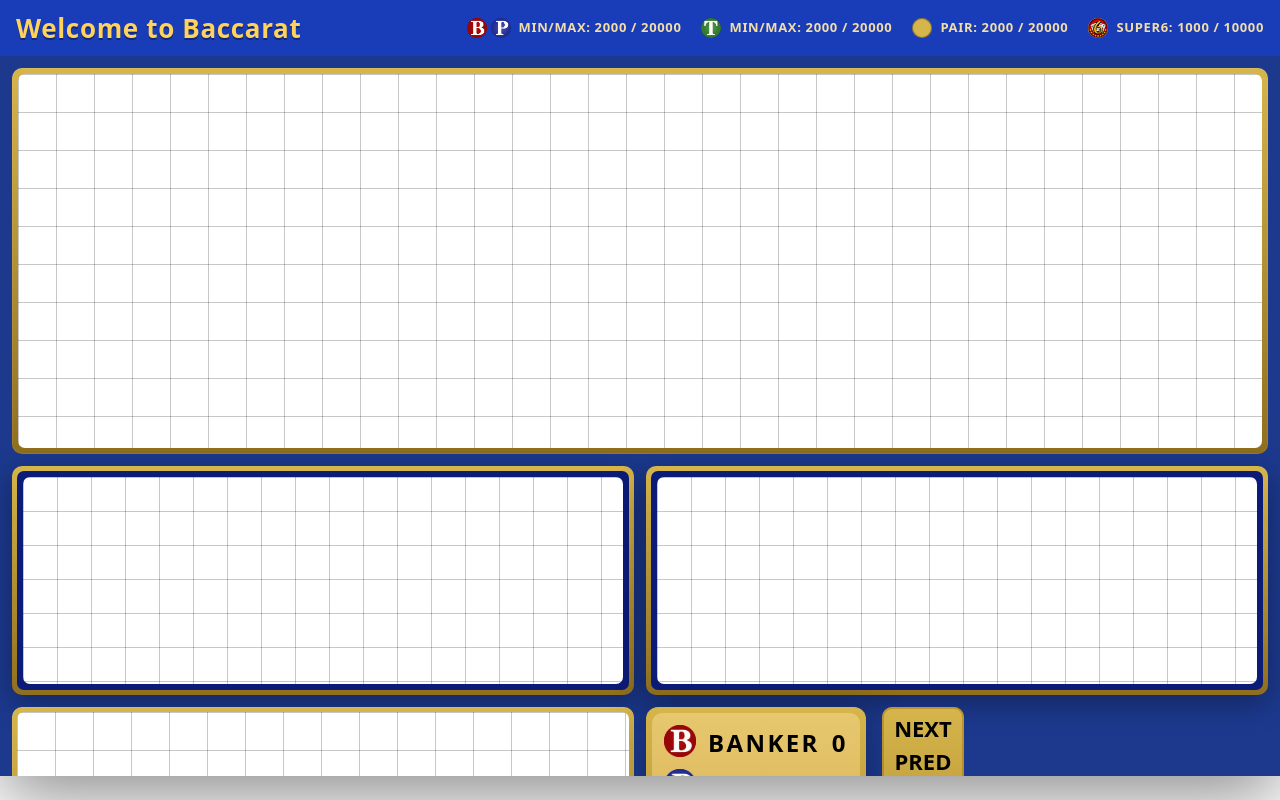
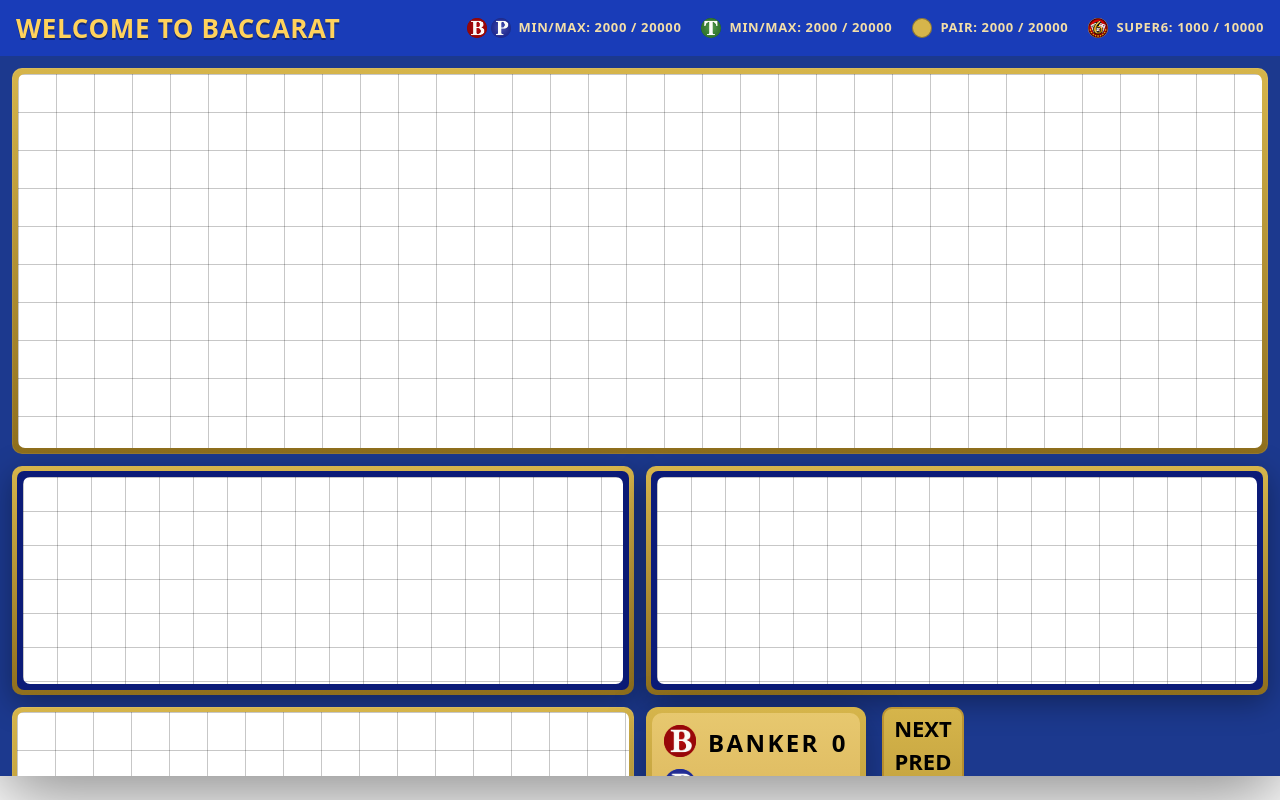
Before and after one commit to sailendra-tharu/baccarat, a React (Vite) app: page / in a window 1280 px wide. Built offline with nearby package versions, Linux system fonts and the light colour scheme.

Commit message:
design conversion of baccarat

```diff
--- a/src/App.tsx
+++ b/src/App.tsx
@@ -85,7 +85,7 @@ export default function App() {
           if (savedBeads) setBeads(JSON.parse(savedBeads))
           const savedShoe = localStorage.getItem("baccarat_shoe")
           if (savedShoe) setShoeNumber(Number(savedShoe))
-        } catch {}
+        } catch { }
         bufferRef.current = "";
       }
 
@@ -192,7 +192,7 @@ export default function App() {
         )
       case "bankerPair":
         return (
-           <div
+          <div
             className="grid place-items-center rounded-full bg-[#1f7a44] shadow-[inset_0_0_0_3px_rgba(255,255,255,0.8)] overflow-hidden"
             style={{ width: size, height: size }}
           >
@@ -201,7 +201,7 @@ export default function App() {
         )
       case "playerPair":
         return (
-           <div
+          <div
             className="grid place-items-center rounded-full bg-[#1f7a44] shadow-[inset_0_0_0_3px_rgba(255,255,255,0.8)] overflow-hidden"
             style={{ width: size, height: size }}
           >
@@ -411,7 +411,7 @@ export default function App() {
               <div className="relative flex items-center justify-between gap-4 bg-blue-800 px-4">
                 <div className="flex items-center gap-3">
                   <div className="text-[26px] font-black tracking-wide text-[#ffd25c] drop-shadow-[0_2px_0_rgba(0,0,0,0.35)]">
-                    Welcome to Baccarat
+                    WELCOME TO BACCARAT
                   </div>
                 </div>
 
```
